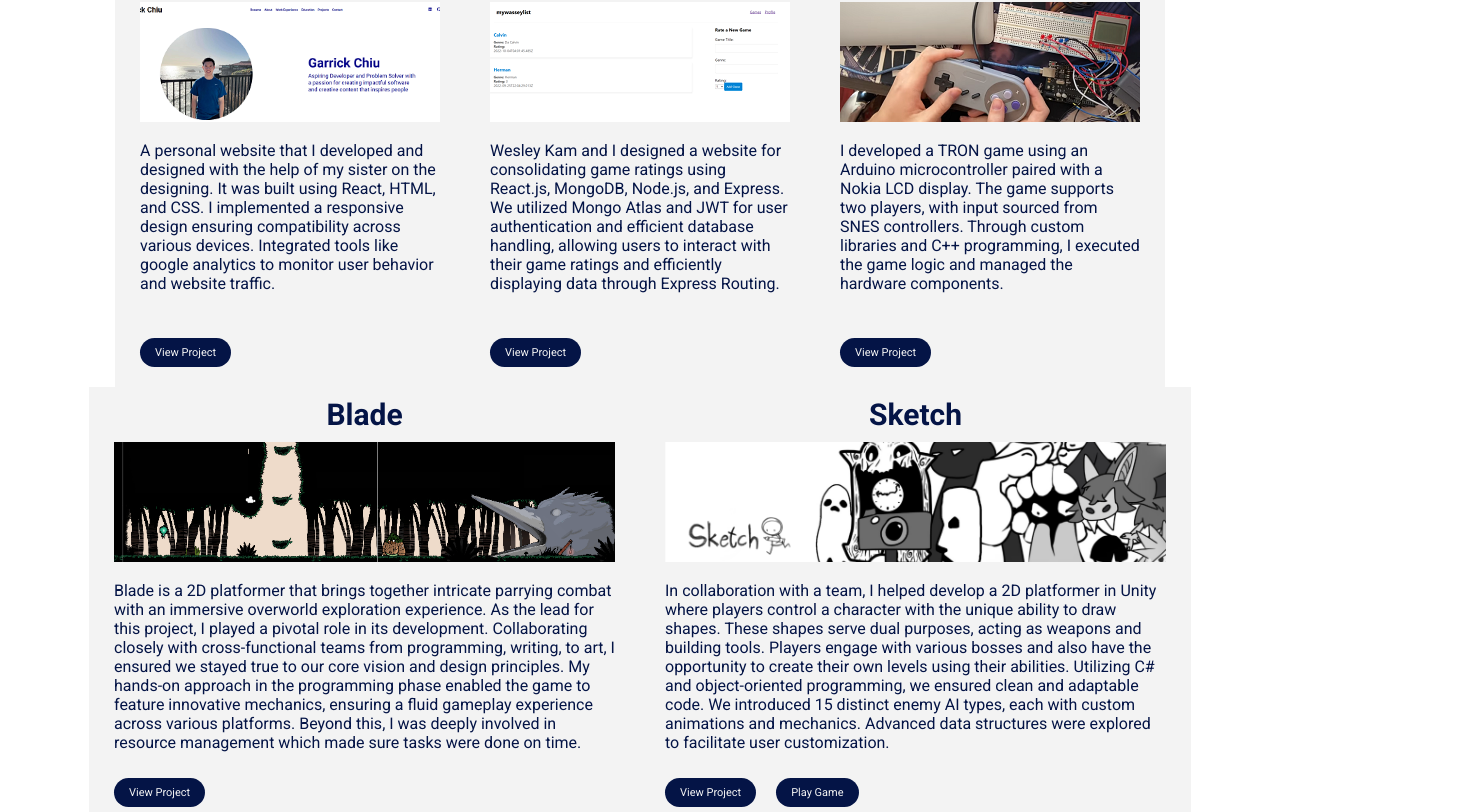
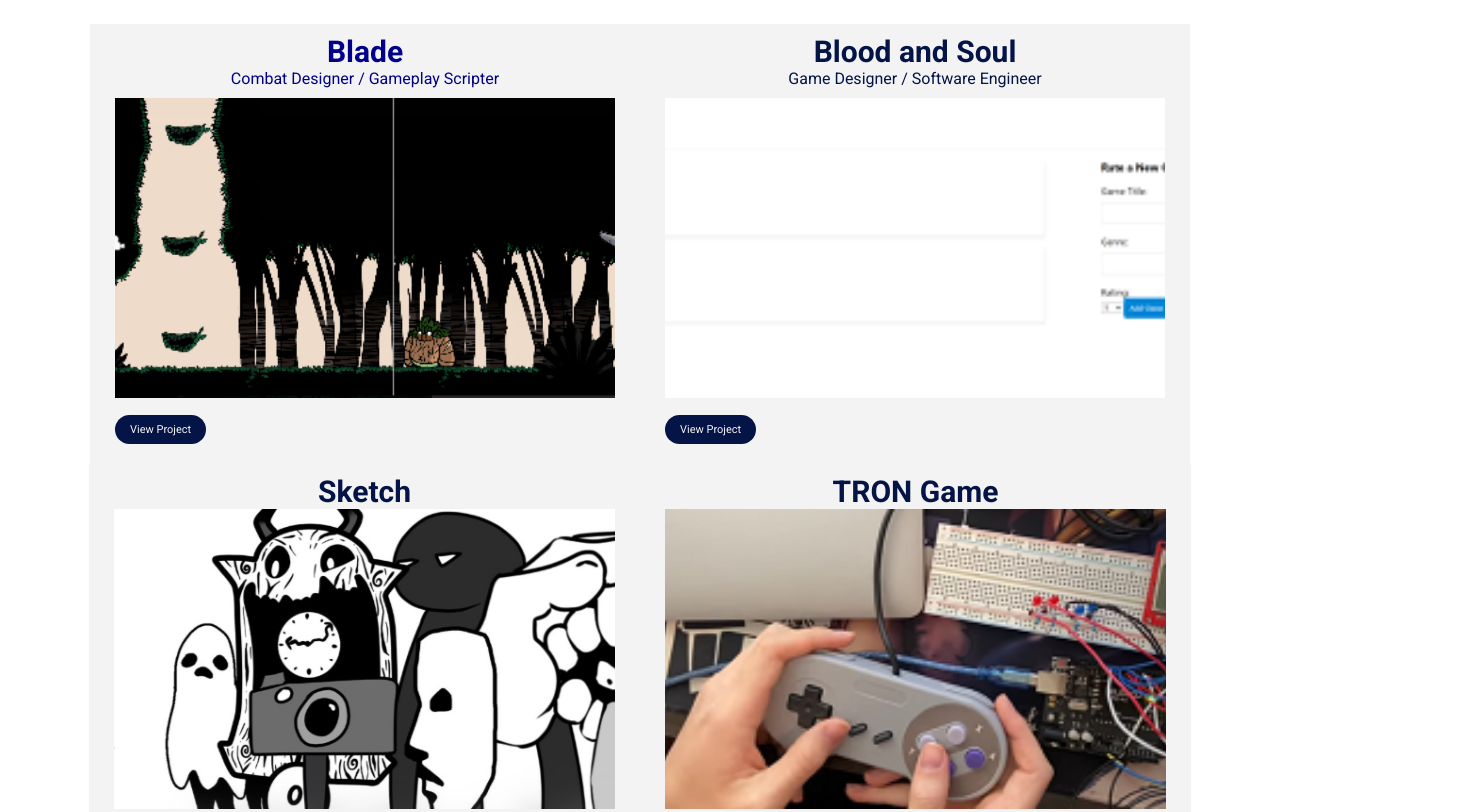
Before and after one commit to GarrickC23/Garrick-Website, a React (Create React App) app in the folder garrickwebsite/: page / in a window 1280 px wide. Shown: the part 1924-2736 px from the top of the page, 1476 px wide, since content can reach past the window. Built offline with nearby package versions, Linux system fonts and the light colour scheme.

Commit message:
Updated Scrolling

```diff
--- a/garrickwebsite/package.json
+++ b/garrickwebsite/package.json
@@ -14,7 +14,9 @@
     "nodemailer": "^6.9.5",
     "react": "^18.2.0",
     "react-dom": "^18.2.0",
+    "react-router-dom": "^6.27.0",
     "react-scripts": "5.0.1",
+    "react-scroll": "^1.9.0",
     "web-vitals": "^2.1.4"
   },
   "scripts": {
--- a/garrickwebsite/src/App.js
+++ b/garrickwebsite/src/App.js
@@ -1,11 +1,49 @@
 import React from "react";
+import { BrowserRouter as Router, Route, Routes } from 'react-router-dom';
+import { Link } from 'react-router-dom';
+import Scrolllink from './pages/components/Scrolllink';
+import { AiFillGithub } from "react-icons/ai";
+import { AiFillLinkedin } from "react-icons/ai";
+import { HiOutlineMail } from "react-icons/hi";
+import { FaItchIo } from "react-icons/fa6"
 import Home from "./pages/Home/Home";
+import Blade from "./pages/Projects/Blade"
 
 function App() {
     return (
-        <div className="home">
-            <Home />
-        </div>
+        // <div className="home">
+        //     <Home />
+        // </div>
+        <Router>
+            <header>
+                <nav className="navbar">
+                <div className="left">
+                <Link to="/" className="projectlink">
+                    <h1>Garrick Chiu</h1>
+                </Link>
+                </div>
+                <div className="center">
+                    {/* <Scrolllink label="Resume" targetId="resume" /> */}
+                    <Scrolllink label="About" targetId="introduction" />
+                    <Scrolllink label="Work Experience" targetId="workexperience" />
+                    <Scrolllink label="Education" targetId="experience" />
+                    <Scrolllink label="Projects" targetId="projects" />
+                    <Scrolllink label="Interests" targetId="interests" />
+                    <Scrolllink label="Contact" targetId="contact" />
+                </div>
+                <div className="right">
+                    <a href="https://www.linkedin.com/in/garrick-chiu/" target="__blank"><AiFillLinkedin/></a>
+                    <a href="https://github.com/GarrickC23" target="__blank"><AiFillGithub/></a>
+                    <a href="garrickchiu0723@gmail.com" target="_blank"><HiOutlineMail/></a>
+                    <a href="https://garrickchiu.itch.io/" target="__blank"><FaItchIo/></a>
+                </div>
+            </nav>
+            </header>
+            <Routes>
+                <Route path="/" element={<Home />} />
+                <Route path="/blade" element={<Blade />} />
+            </Routes>
+        </Router>
     )
 }
 
--- /dev/null
+++ b/garrickwebsite/src/pages/Projects/Blade.css
@@ -0,0 +1,68 @@
+.project-container {
+    max-width: 800px;
+    margin: 0 auto;
+    padding: 40px 20px;
+    padding-top: 120px;
+    font-family: 'Arial', sans-serif;
+    line-height: 1.6;
+    color: #333;
+  }
+
+  .project-title {
+    text-align: center;
+    font-size: 3em;
+    font-weight: bold;
+    margin-bottom: 10px;
+  }
+
+  .project-subtitle {
+    text-align: center;
+    font-size: 1.5em;
+    margin-bottom: 40px;
+    font-style: italic;
+  }
+
+  .project-summary h4 {
+    font-size: 1.2em;
+    margin-bottom: 10px;
+    font-weight: bold;
+  }
+
+  .project-summary p {
+    font-size: 1.1em;
+    margin-bottom: 20px;
+  }
+
+  .project-link {
+    color: #007bff;
+    text-decoration: none;
+  }
+
+  .project-link:hover {
+    text-decoration: underline;
+  }
+
+  .project-role h4 {
+    font-size: 1.2em;
+    margin-bottom: 10px;
+  }
+
+  .project-role span {
+    font-weight: normal;
+  }
+
+  .project-role ul {
+    list-style-type: disc;
+    margin-left: 20px;
+  }
+
+  .project-role li {
+    margin-bottom: 10px;
+  }
+
+  .project-trailer h4 {
+    font-size: 1.2em;
+    margin-top: 40px;
+    margin-bottom: 10px;
+    font-weight: bold;
+  }
--- /dev/null
+++ b/garrickwebsite/src/pages/Projects/Blade.js
@@ -0,0 +1,73 @@
+import React from 'react';
+import './Blade.css';  // Make sure to import the CSS file
+
+function Project() {
+  return (
+    <div className="project-container">
+      <h1 className="project-title">Blade</h1>
+      <h3 className="project-subtitle">2D Platformer Featuring Parry Combat and Exploration</h3>
+
+      <div className="project-overview">
+        <h4>Project Title & Overview</h4>
+        <p>Title: Blade</p>
+        <p>Overview: A 2D platformer featuring parry combat and exploration</p>
+        <p>Role: Project Lead</p>
+      </div>
+
+      <div className="project-vision">
+        <h4>Design Vision & Objectives:</h4>
+        <p>Game Inspirations and Research:</p>
+        <ul>
+          <li>Gameplay and Combat</li>
+          <ul>
+            <li>Hollow Knight (movement, combat, and enemies)</li>
+            <li>Sekiro (combat and parry system)</li>
+            <li>Celeste (movement)</li>
+          </ul>
+          <li>Story</li>
+          <ul>
+            <li>Soulsborne franchise</li>
+          </ul>
+        </ul>
+        <p>
+          <strong>Design Vision:</strong> My design philosophy for the game was to create something that has a lot of combat depth and allows players to show their skill.
+        </p>
+        <p>
+          <strong>Key Objective:</strong> My objective was to push my limits as a game designer by combining my favorite elements from video games into something new. This includes Sekiro's parrying system and a progression system similar to Hollow Knight.
+        </p>
+      </div>
+
+      <div className="project-core-mechanics">
+        <h4>Core Gameplay Mechanics</h4>
+        <p>
+          The core combat gameplay is that you must parry the enemy. Every time you parry an enemy or attack them while they are guarded, they will take stagger damage. Once they reach max stagger, they will become vulnerable to damage. After a short recovery period, their guard will build back up and the combat loop will repeat. The goal is to have players feel like they are fighting an enemy that can fight back, similar to Sekiro.
+        </p>
+        <p>
+          Once you have a small duel and emerge victorious, a small window of vulnerability opens where you can deal the most damage in a short time.
+        </p>
+      </div>
+
+      <div className="project-design-process">
+        <h4>Design Process</h4>
+        <p>(Add more details here about your design process if needed)</p>
+      </div>
+
+      <div className="project-challenges">
+        <h4>Challenge & Solutions</h4>
+        <p>(Describe challenges and solutions here)</p>
+      </div>
+
+      <div className="project-enemies">
+        <h4>Enemy and Boss Design</h4>
+        <p>(Describe enemy and boss design here)</p>
+      </div>
+
+      <div className="project-system-design">
+        <h4>System Design</h4>
+        <p>(Describe system design elements here)</p>
+      </div>
+    </div>
+  );
+}
+
+export default Project;
--- a/garrickwebsite/src/pages/Projects/Projects.css
+++ b/garrickwebsite/src/pages/Projects/Projects.css
@@ -63,7 +63,7 @@
 }
 @media (min-width: 1172px) {
     .projectlist {
-        grid-template-columns: repeat(3, 1fr);
+        grid-template-columns: repeat(2, 1fr);
     }
     .projectlisttwo {
         grid-template-columns: repeat(2, 1fr);
@@ -73,7 +73,7 @@
     display: inline-block;
     /* width: 300px;
     height: 400px; */
-    width: 300px;
+    width: 500px;
     height: 400px;
     padding: 0 25px;
     padding-top: 10px;
@@ -97,17 +97,21 @@
     text-align: center;
     font-weight: bold;
     font-size: 30px;
-    padding-bottom: 10px;
 }
 .projects img {
     padding-bottom: 15px;
-    max-height: 120px;
+    max-height: 300px;
 }
 /* .projects .projectimg {
 
 } */
-.projectdescription {
-    text-align: start;
+.projectrole {
+    text-align: center;
+    padding-bottom: 10px;
+}
+.projectlink {
+    color:darkblue;
+    text-decoration: none;
 }
 .pillflexbox {
     display: flex;
--- a/garrickwebsite/src/pages/Projects/Projects.js
+++ b/garrickwebsite/src/pages/Projects/Projects.js
@@ -1,4 +1,5 @@
 import React from "react";
+import { Link } from 'react-router-dom';
 import './Projects.css';
 import colorbash from './colorbash.png';
 import growtential from './growtential.png';
@@ -8,7 +9,7 @@ import roselabyrinth from './roselabyrinth.png';
 import blade from './blade.png';
 import trongame from './trongame.png';
 import gamereviews from './gamereviews.png';
-import personalwebsite from './personalwebsite.png';
+//import personalwebsite from './personalwebsite.png';
 
 function Projects() {
     return (
@@ -17,7 +18,7 @@ function Projects() {
             <div className="titledescription"><p>Here are some projects that I worked on! :D</p></div>
             <div className="flexbox">
                 <div className="projectlist">
-                    <div className="projectbox">
+                    {/* <div className="projectbox">
                         <div className="projecttitle">Personal Website</div>
                         <img src={personalwebsite} alt=''/>
                         <div className="projectdescription">
@@ -29,31 +30,23 @@ function Projects() {
                         <div className="pillflexbox">
                             <a href="https://github.com/GarrickC23/Garrick-Website" className="pill" target="_blank">View Project</a>
                         </div>
+                    </div> */}
+                    <div className="projectbox">
+                        <Link to="/blade" className="projectlink">
+                        <div className="projecttitle">Blade</div>
+                        <div className="projectrole">Combat Designer / Gameplay Scripter</div>
+                        <img src={blade} alt=''/>
+                        <div className="pillflexbox">
+                            <a href="https://github.com/GarrickC23/Blade" className="pill" target="__blank">View Project</a>
+                        </div>
+                        </Link>
                     </div>
                     <div className="projectbox">
-                        <div className="projecttitle">GameReviews</div>
+                        <div className="projecttitle">Blood and Soul</div>
+                        <div className="projectrole">Game Designer / Software Engineer</div>
                         <img src={gamereviews} alt=''/>
-                        <div className="projectdescription">
-                        Wesley Kam and I designed a website for consolidating game ratings using React.js,
-                        MongoDB, Node.js, and Express. We utilized Mongo Atlas and JWT for user authentication
-                        and efficient database handling, allowing users to interact with their game ratings
-                        and efficiently displaying data through Express Routing.
-                        </div>
                         <div className="pillflexbox">
-                            <a href="https://github.com/GarrickC23/mywasseylist" className="pill" target="_blank">View Project</a>
-                        </div>
-                    </div>
-                    <div className="projectbox">
-                        <div className="projecttitle">TRON Game</div>
-                        <img src={trongame} alt=''/>
-                        <div className="projectdescription">
-                        I developed a TRON game using an Arduino microcontroller paired
-                        with a Nokia LCD display. The game supports two players, with input
-                        sourced from SNES controllers. Through custom libraries and C++ programming,
-                        I executed the game logic and managed the hardware components.
-                        </div>
-                        <div className="pillflexbox">
-                            <a href="https://github.com/GarrickC23/Garrick-Website" className="pill" target="_blank">View Project</a>
+                            <a href="https://github.com/GarrickC23/mywasseylist" className="pill" target="__blank">View Project</a>
                         </div>
                     </div>
                     {/* <div className="projecttitle">Blade</div> */}
@@ -62,39 +55,18 @@ function Projects() {
             <div className="flexboxtwo">
                 <div className="projectlisttwo">
                     <div className="projectbox combined">
-                        <div className="projecttitle">Blade</div>
-                        <div className="projectboxtwo">
-                            <div className="projectimg"><img src={blade} alt=''/></div>
-                            <div className="projectdescription">Blade is a 2D platformer that brings together
-                            intricate parrying combat with an immersive overworld exploration experience.
-                            As the lead for this project, I played a pivotal role in its development.
-                            Collaborating closely with cross-functional teams from programming,
-                            writing, to art, I ensured we stayed true to our core vision and design principles.
-                            My hands-on approach in the programming phase enabled the game to feature innovative
-                            mechanics, ensuring a fluid gameplay experience across various platforms.
-                            Beyond this, I was deeply involved in resource management which made sure tasks
-                            were done on time.</div>
-                        </div>
+                        <div className="projecttitle">Sketch</div>
+                        <img src={sketch} alt=''/>
                         <div className="pillflexbox">
-                            <a href="https://github.com/GarrickC23/Blade" className="pill" target="_blank">View Project</a>
+                            <a href="https://github.com/GarrickC23/Sketch" className="pill" target="__blank">View Project</a>
+                            <a href="https://github.com/GarrickC23/Garrick-Website" className="pill" target="__blank">Play Game</a>
                         </div>
                     </div>
                     <div className="projectbox combined">
-                        <div className="projecttitle">Sketch</div>
-                        <div className="projectboxtwo">
-                            <div className="projectimg"><img src={sketch} alt=''/></div>
-                            <div className="projectdescription">In collaboration with a team, I helped develop a
-                            2D platformer in Unity where players control a character with the unique ability to
-                            draw shapes. These shapes serve dual purposes, acting as weapons and building tools.
-                            Players engage with various bosses and also have the opportunity to create their own
-                            levels using their abilities. Utilizing C# and object-oriented programming,
-                            we ensured clean and adaptable code. We introduced 15 distinct enemy AI types,
-                            each with custom animations and mechanics. Advanced data structures were explored
-                            to facilitate user customization.</div>
-                        </div>
+                        <div className="projecttitle">TRON Game</div>
+                        <img src={trongame} alt=''/>
                         <div className="pillflexbox">
-                            <a href="https://github.com/GarrickC23/Sketch" className="pill" target="_blank">View Project</a>
-                            <a href="https://github.com/GarrickC23/Garrick-Website" className="pill" target="_blank">Play Game</a>
+                            <a href="https://github.com/GarrickC23/Garrick-Website" className="pill" target="__blank">View Project</a>
                         </div>
                     </div>
                 </div>
@@ -107,8 +79,8 @@ function Projects() {
                         <div className="hackathonimage">
                             <img src={colorbash} alt=''/>
                             <div className="hover-options">
-                                <a href="https://github.com/GarrickC23/ColorBash" className="pill" target="_blank">View Project</a>
-                                <a href="https://garrickchiu.itch.io/colorbash" className="pill" target="_blank">Play Game</a>
+                                <a href="https://github.com/GarrickC23/ColorBash" className="pill" target="__blank">View Project</a>
+                                <a href="https://garrickchiu.itch.io/colorbash" className="pill" target="__blank">Play Game</a>
                             </div>
                         </div>
                     </div>
--- a/garrickwebsite/src/pages/components/Navbar.js
+++ b/garrickwebsite/src/pages/components/Navbar.js
@@ -1,4 +1,5 @@
 import React from "react";
+import { Link } from 'react-router-dom';
 import "./Navbar.css";
 import Scrolllink from './Scrolllink';
 import { AiFillGithub } from "react-icons/ai";
@@ -8,7 +9,7 @@ import { FaItchIo } from "react-icons/fa6"
 
 const Navbar = () => {
     return (
-        <nav className="navbar">
+        <div>
             <div className="left">
                 <h1>Garrick Chiu</h1>
             </div>
@@ -27,7 +28,7 @@ const Navbar = () => {
                 <a href="garrickchiu0723@gmail.com" target="_blank"><HiOutlineMail/></a>
                 <a href="https://garrickchiu.itch.io/" target="_blank"><FaItchIo/></a>
             </div>
-        </nav>
+        </div>
     )
 }
 
```
Also changed, not shown: garrickwebsite/src/pages/components/Scrolllink.js (+19 -1 lines), 1 other file (tests, documents, lock files or other folders).
